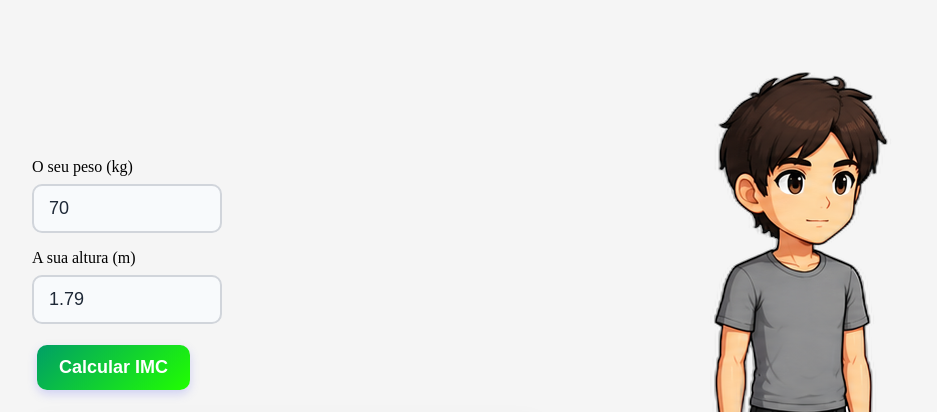
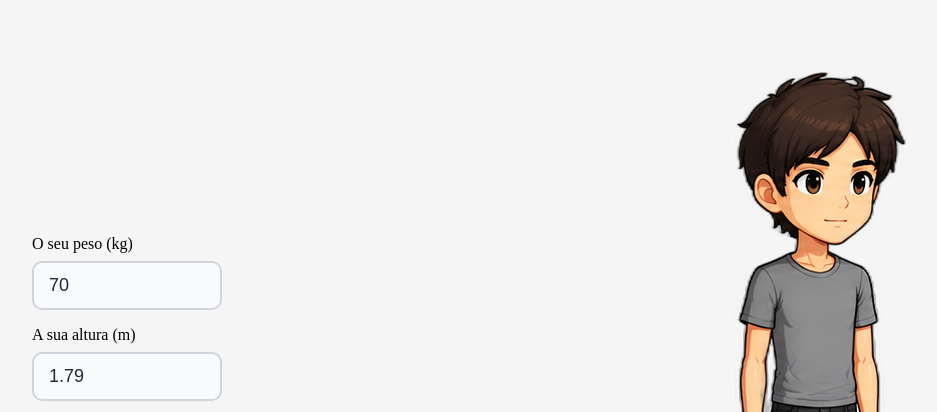
Before and after one commit to Emersonfeernandes/medir_IMC_com_js, a plain HTML site: page index.html in a window 1280 px wide. Shown: the part 87-499 px from the top of the page, without its empty margins (76-1013 px from the left). Drawn offline with Linux system fonts and the light colour scheme; files whose address does not match are found by name.

Commit message:
Sem button

```diff
--- a/index.html
+++ b/index.html
@@ -28,7 +28,7 @@
                 <input id="input-altura" type="number" value="1.79" step="0.01">
             </p>
 
-            <button id="button-calcular-imc">Calcular IMC</button>
+            <!--<button id="button-calcular-imc">Calcular IMC</button>-->
 
 
             <p id="result">
```
